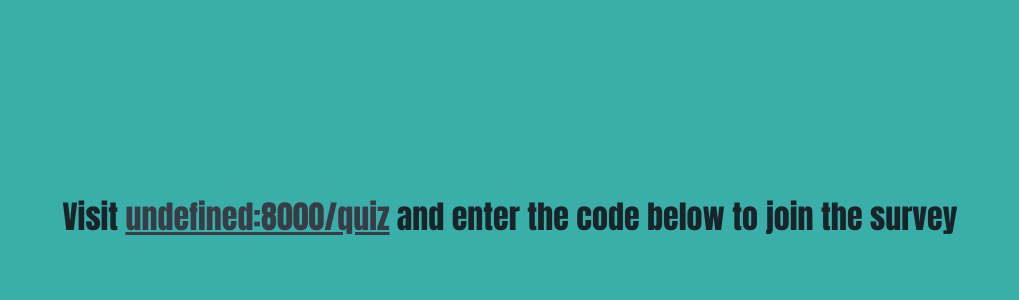
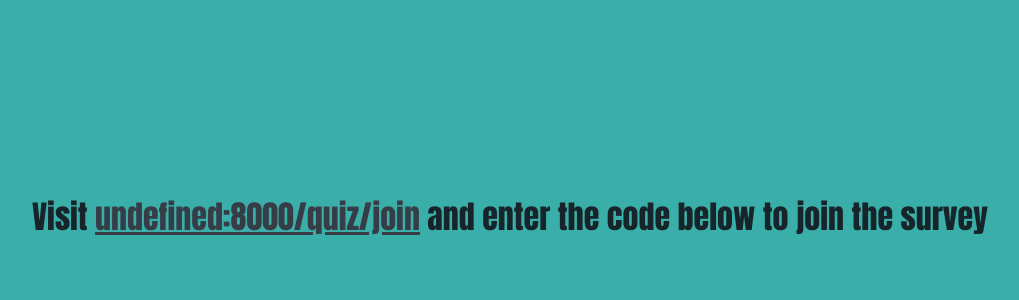
Before and after one commit to JBlad24/ateamproject, a Django app: page /quiz/display/ in a window 1280 px wide. Shown: the part 173-473 px from the top of the page, without its empty margins (130-1149 px from the left). Run offline with Django 3.2, Linux system fonts and the light colour scheme; some libraries are stand-ins or nearby versions.

Commit message:
fixed url to direct you to join page

```diff
--- a/LiveQuiz/quiz/templates/quiz/displayUrl.html
+++ b/LiveQuiz/quiz/templates/quiz/displayUrl.html
@@ -14,6 +14,6 @@
 </head>
 
 <body>
-<h1>Visit <a href="{% url 'quiz:index' %}"><u><script type="text/javascript">document.write(userip)</script>:8000/quiz</u></a> and enter the code below to join the survey</h1>
+<h1>Visit <a href="{% url 'quiz:join' %}"><u><script type="text/javascript">document.write(userip)</script>:8000/quiz/join</u></a> and enter the code below to join the survey</h1>
 </body>
 </html>
```
